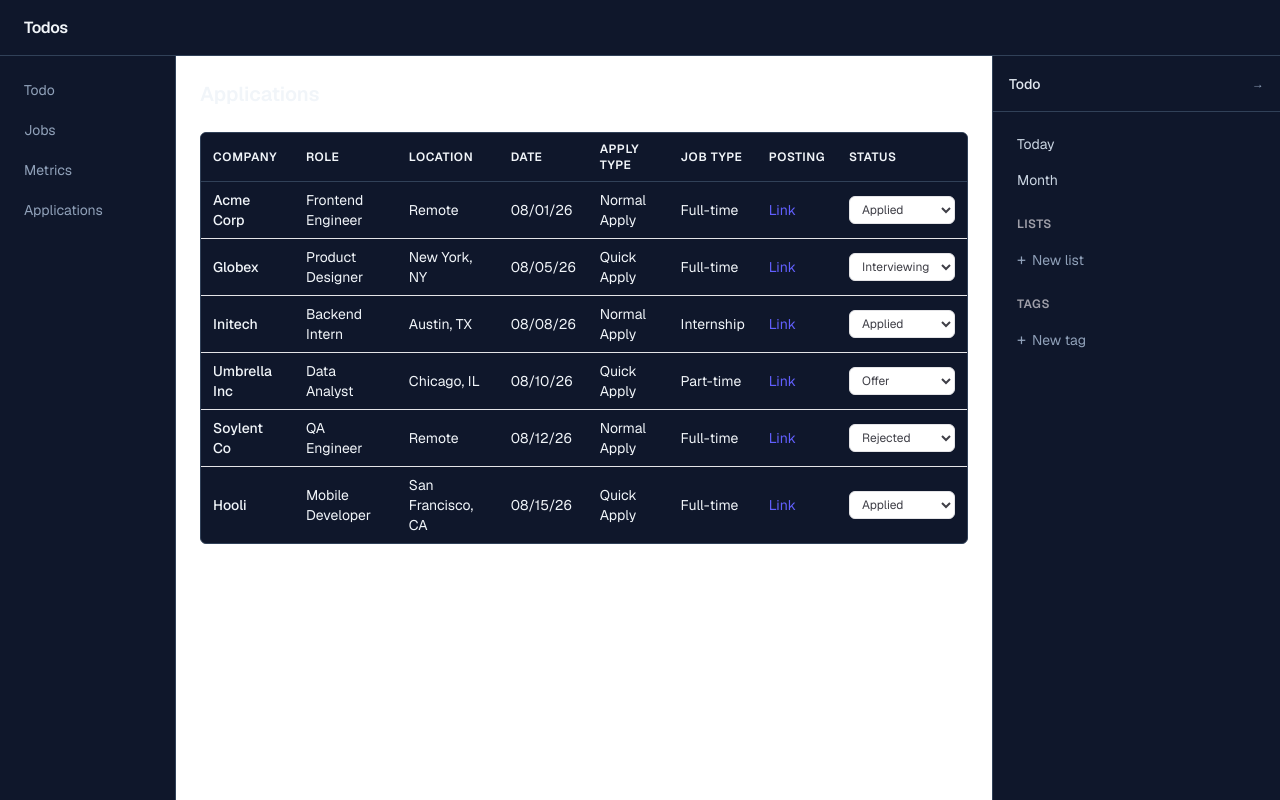
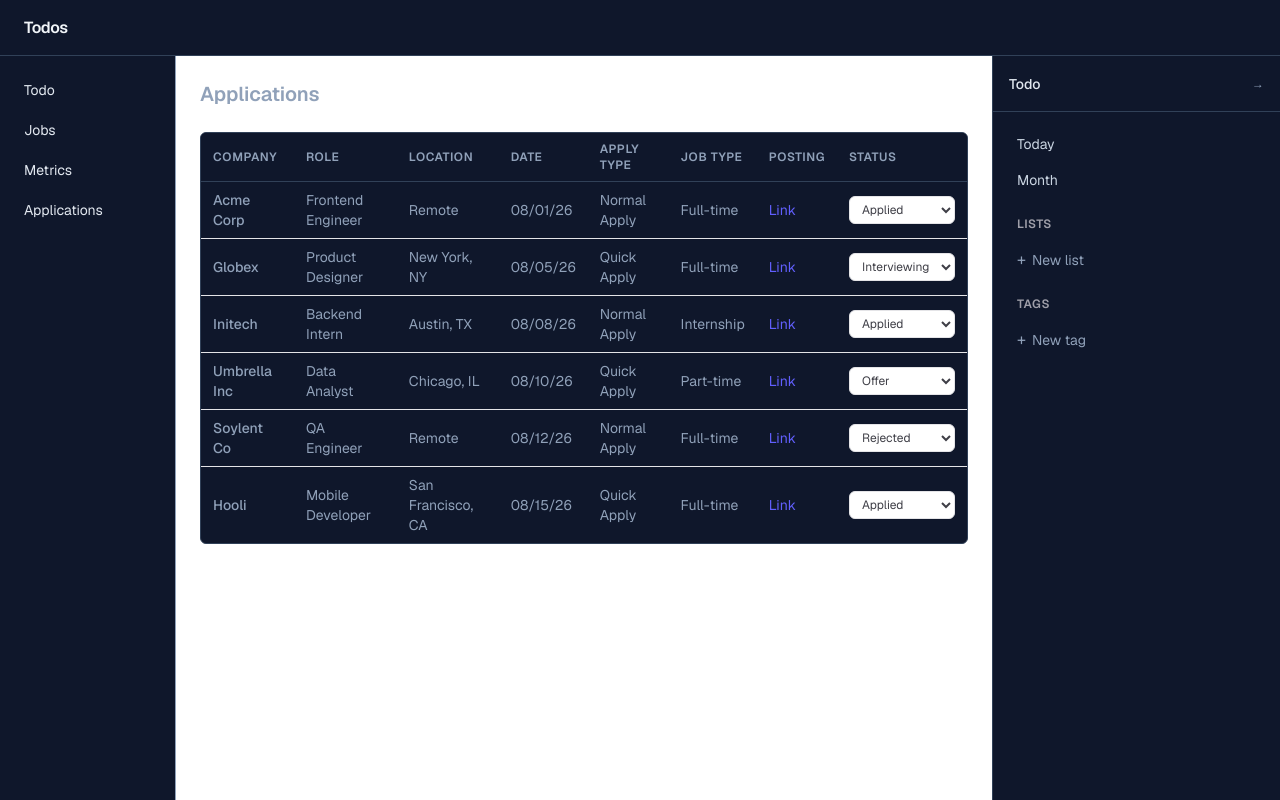
Before and after one commit to Jonathanko52/personal-interface, a Next.js app: page /applications in a window 1280 px wide. Built offline with nearby package versions, Linux system fonts and the light colour scheme.

Commit message:
Slate color changed

```diff
--- a/app/applications/page.tsx
+++ b/app/applications/page.tsx
@@ -93,39 +93,39 @@
 
   return (
     <div className="max-w-5xl mx-auto">
-      <h1 className="text-xl font-semibold text-sm text-slate-100 mb-6">
+      <h1 className="text-xl font-semibold text-sm text-slate-400 mb-6">
         Applications
       </h1>
 
       {jobs.length === 0 ? (
-        <p className="text-sm text-slate-100">No applications yet.</p>
+        <p className="text-sm text-slate-400">No applications yet.</p>
       ) : (
         <div className="overflow-x-auto border border-slate-700 bg-slate-900 rounded-md">
           <table className="w-full text-sm">
             <thead>
               <tr className="border-b border-slate-700 bg-slate-900">
-                <th className="text-left font-semibold text-slate-100 uppercase tracking-wider text-xs px-3 py-2">
+                <th className="text-left font-semibold text-slate-400 uppercase tracking-wider text-xs px-3 py-2">
                   Company
                 </th>
-                <th className="text-left font-semibold text-slate-100 uppercase tracking-wider text-xs px-3 py-2">
+                <th className="text-left font-semibold text-slate-400 uppercase tracking-wider text-xs px-3 py-2">
                   Role
                 </th>
-                <th className="text-left font-semibold text-slate-100 uppercase tracking-wider text-xs px-3 py-2">
+                <th className="text-left font-semibold text-slate-400 uppercase tracking-wider text-xs px-3 py-2">
                   Location
                 </th>
-                <th className="text-left font-semibold text-slate-100 uppercase tracking-wider text-xs px-3 py-2">
+                <th className="text-left font-semibold text-slate-400 uppercase tracking-wider text-xs px-3 py-2">
                   Date
                 </th>
-                <th className="text-left font-semibold text-slate-100 uppercase tracking-wider text-xs px-3 py-2">
+                <th className="text-left font-semibold text-slate-400 uppercase tracking-wider text-xs px-3 py-2">
                   Apply Type
                 </th>
-                <th className="text-left font-semibold text-slate-100 uppercase tracking-wider text-xs px-3 py-2">
+                <th className="text-left font-semibold text-slate-400 uppercase tracking-wider text-xs px-3 py-2">
                   Job Type
                 </th>
-                <th className="text-left font-semibold text-slate-100 uppercase tracking-wider text-xs px-3 py-2">
+                <th className="text-left font-semibold text-slate-400 uppercase tracking-wider text-xs px-3 py-2">
                   Posting
                 </th>
-                <th className="text-left font-semibold text-slate-100 uppercase tracking-wider text-xs px-3 py-2">
+                <th className="text-left font-semibold text-slate-400 uppercase tracking-wider text-xs px-3 py-2">
                   Status
                 </th>
               </tr>
@@ -135,16 +135,16 @@
                 <tr
                   key={job.row}
                   className="border-b border-zinc-200 last:border-b-0 hover:bg-zinc-50 transition-colors">
-                  <td className="px-3 py-2 text-slate-100 font-medium">
+                  <td className="px-3 py-2 text-slate-400 font-medium">
                     {job.company}
                   </td>
-                  <td className="px-3 py-2 text-slate-100">{job.role}</td>
-                  <td className="px-3 py-2 text-slate-100">{job.location}</td>
-                  <td className="px-3 py-2 text-slate-100">
+                  <td className="px-3 py-2 text-slate-400">{job.role}</td>
+                  <td className="px-3 py-2 text-slate-400">{job.location}</td>
+                  <td className="px-3 py-2 text-slate-400">
                     {job.dateApplied}
                   </td>
-                  <td className="px-3 py-2 text-slate-100">{job.applyType}</td>
-                  <td className="px-3 py-2 text-slate-100">{job.jobType}</td>
+                  <td className="px-3 py-2 text-slate-400">{job.applyType}</td>
+                  <td className="px-3 py-2 text-slate-400">{job.jobType}</td>
                   <td className="px-3 py-2">
                     <a
                       href={job.postingLink}
--- a/app/components/NavigationPanel.tsx
+++ b/app/components/NavigationPanel.tsx
@@ -12,28 +12,27 @@
   onSelect: (panel: ActivePanel) => void;
 }
 
-const itemClass = "w-full text-left text-sm rounded-md px-3 py-2 transition-colors text-slate-400 hover:text-white hover:bg-slate-700";
+const itemClass =
+  "w-full text-left text-sm rounded-md px-3 py-2 transition-colors text-slate-200 hover:text-white hover:bg-slate-700";
 
 export default function NavigationPanel({ onSelect }: NavigationPanelProps) {
   const router = useRouter();
 
   return (
-    <nav className="w-44 shrink-0 border-r border-slate-700 bg-slate-900 flex flex-col py-4 px-3 gap-1">
+    <nav className="w-44 shrink-0 border-r border-slate-400 bg-slate-900 flex flex-col py-4 px-3 gap-1">
       <button
         onClick={() => {
           router.push("/");
           onSelect("todo");
         }}
-        className={itemClass}
-      >
+        className={itemClass}>
         Todo
       </button>
       {NAV_ITEMS.map((item) => (
         <button
           key={item.id}
           onClick={() => onSelect(item.id)}
-          className={itemClass}
-        >
+          className={itemClass}>
           {item.label}
         </button>
       ))}
```
